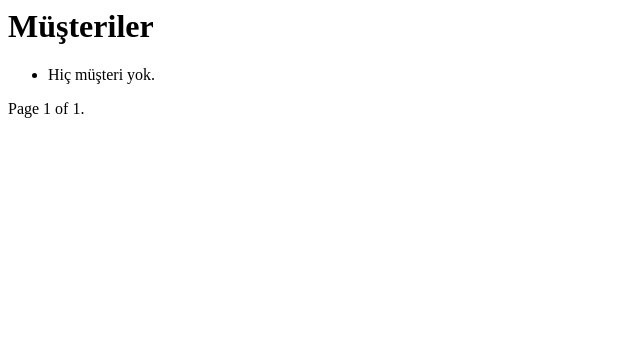
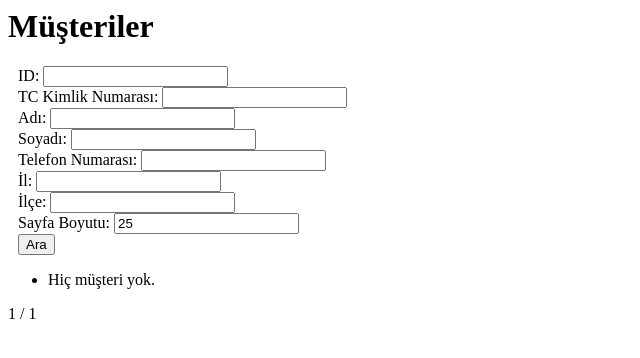
Before and after one commit to sseyren/tech-cases, a Django app: page / in a window 1280 px wide. Shown: the top 358 px of the page, without its empty margins (0-640 px from the left). Run offline with Django 3.2, Linux system fonts and the light colour scheme; data that the repository does not hold is empty.

Commit message:
search form for index

```diff
--- a/customers_app/forms.py
+++ b/customers_app/forms.py
@@ -1,11 +1,22 @@
-from django.forms import ModelForm
+from django import forms
 from localflavor.tr.forms import TRIdentificationNumberField
 
 from .models import Customer
 
-class CustomerForm(ModelForm):
+class CustomerForm(forms.ModelForm):
     tr_id = TRIdentificationNumberField(label="TC Kimlik Numarası")
 
     class Meta:
         model = Customer
-        fields = ["tr_id", "first_name", "last_name", "phone", "province", "district"]
+        fields = "__all__"
+
+class CustomerSearchForm(forms.Form):
+    pk = forms.IntegerField(label="ID", required=False)
+    tr_id = forms.CharField(label="TC Kimlik Numarası", required=False)
+    first_name = forms.CharField(label="Adı", required=False)
+    last_name = forms.CharField(label="Soyadı", required=False)
+    phone = forms.CharField(label="Telefon Numarası", required=False)
+    province = forms.CharField(label="İl", required=False)
+    district = forms.CharField(label="İlçe", required=False)
+
+    page_size = forms.IntegerField(label="Sayfa Boyutu", min_value=1, initial=25)
--- a/customers_app/templates/customers_app/customer_list.html
+++ b/customers_app/templates/customers_app/customer_list.html
@@ -1,26 +1,30 @@
 <h1>Müşteriler</h1>
+
+<form method="get">
+    <ul style="list-style-type: none; padding-left: 10px;">
+        {{ form.as_ul }}
+        <input type="submit" value="Ara">
+    </ul>
+</form>
+
 <ul>
-{% for customer in object_list %}
-    <li>{{ customer.tr_id }}: {{ customer.first_name }} - {{ customer.last_name }}</li>
-{% empty %}
-    <li>Hiç müşteri yok.</li>
-{% endfor %}
+    {% for customer in object_list %}
+        <li>{{ customer.tr_id }}: {{ customer.first_name }} - {{ customer.last_name }}</li>
+    {% empty %}
+        <li>Hiç müşteri yok.</li>
+    {% endfor %}
 </ul>
 
-<div class="pagination">
-    <span class="step-links">
+<p>
+    <span>
         {% if page_obj.has_previous %}
-            <a href="?page=1">&laquo; first</a>
-            <a href="?page={{ page_obj.previous_page_number }}">previous</a>
+            <a href="?{{ queries.urlencode }}&page=1">&laquo; ilk</a>
+            <a href="?{{ queries.urlencode }}&page={{ page_obj.previous_page_number }}">önceki</a>
         {% endif %}
-
-        <span class="current">
-            Page {{ page_obj.number }} of {{ page_obj.paginator.num_pages }}.
-        </span>
-
+        <span class="current">{{ page_obj.number }} / {{ page_obj.paginator.num_pages }}</span>
         {% if page_obj.has_next %}
-            <a href="?page={{ page_obj.next_page_number }}">next</a>
-            <a href="?page={{ page_obj.paginator.num_pages }}">last &raquo;</a>
+            <a href="?{{ queries.urlencode }}&page={{ page_obj.next_page_number }}">sonraki</a>
+            <a href="?{{ queries.urlencode }}&page={{ page_obj.paginator.num_pages }}">son &raquo;</a>
         {% endif %}
     </span>
-</div>
+</p>
--- a/customers_app/views.py
+++ b/customers_app/views.py
@@ -3,11 +3,45 @@ from django.views import generic
 from django import urls
 
 from .models import Customer
-from .forms import CustomerForm
+from .forms import CustomerForm, CustomerSearchForm
 
 class CustomerListView(generic.ListView):
     model = Customer
-    paginate_by = 2
+
+    def get_queryset(self):
+        queryset = super().get_queryset()
+
+        if self.request.GET:
+            self._search_form = CustomerSearchForm(self.request.GET)
+        else:
+            self._search_form = CustomerSearchForm()
+
+        if self._search_form.is_valid():
+            filter_args = {
+                f"{field}__icontains": value
+                for field, value in self._search_form.cleaned_data.items()
+                if value and field != "page_size"
+            }
+            queryset = queryset.filter(**filter_args)
+
+        return queryset
+
+    def get_paginate_by(self, *args, **kwargs):
+        if self._search_form.is_valid():
+            return self._search_form.cleaned_data["page_size"]
+        else:
+            return 25
+
+    def get_context_data(self, **kwargs):
+        context = super().get_context_data(**kwargs)
+        context["form"] = self._search_form
+
+        queries = self.request.GET.copy()
+        if "page" in queries:
+            del queries["page"]
+        context["queries"] = queries
+
+        return context
 
 class CustomerCreateView(generic.edit.CreateView):
     model = Customer
```
